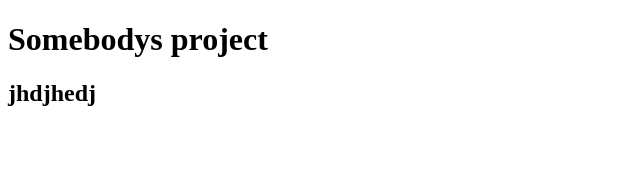
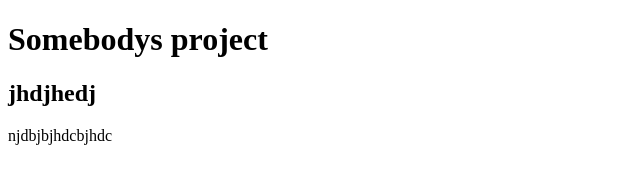
Before and after one commit to Osorachukwu/neptun, a plain HTML site: page Index.html in a window 1280 px wide. Shown: the whole page, without its empty margins (0-640 px from the left). Drawn offline with Linux system fonts and the light colour scheme.

Commit message:
second commit

```diff
--- a/Index.html
+++ b/Index.html
@@ -8,6 +8,7 @@
 <body>
     <h1>Somebodys project</h1>
     <h2>jhdjhedj</h2>
+    <p>njdbjbjhdcbjhdc</p>
 
 </body>
 </html>
```
